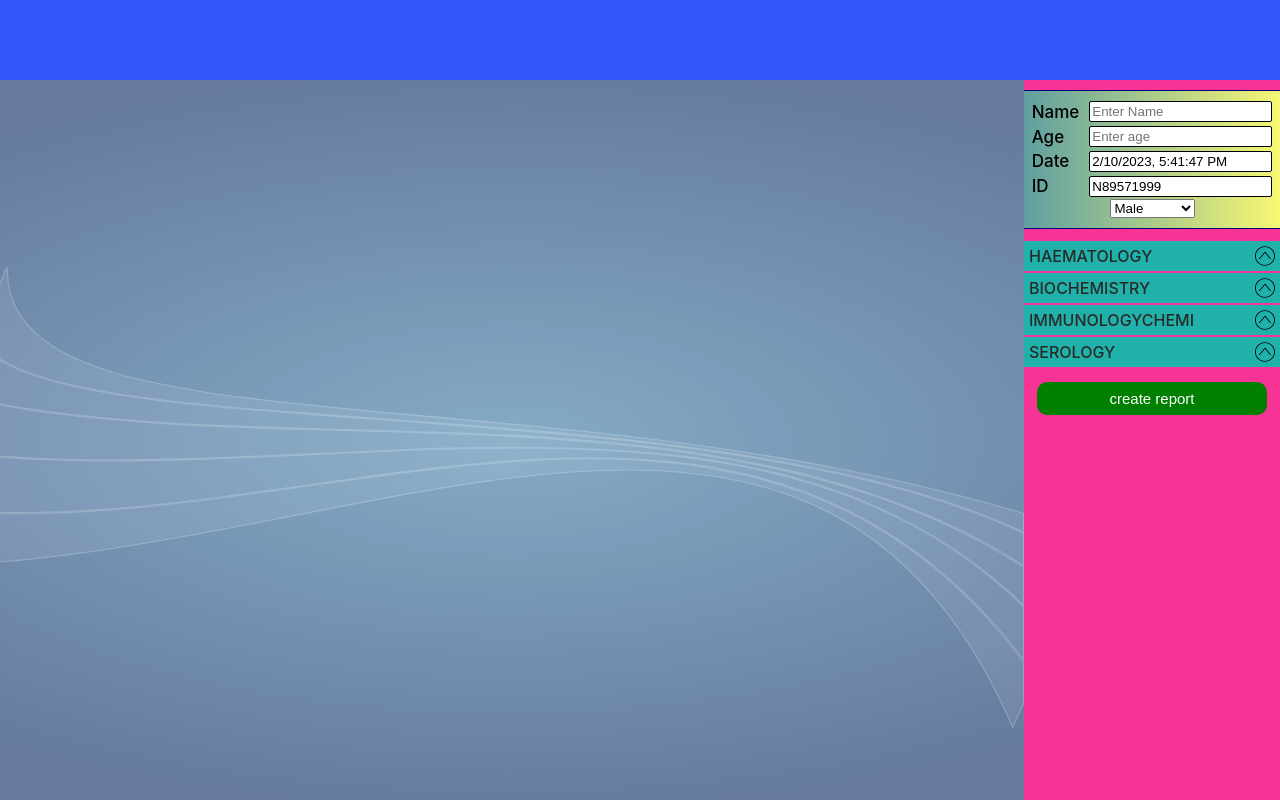
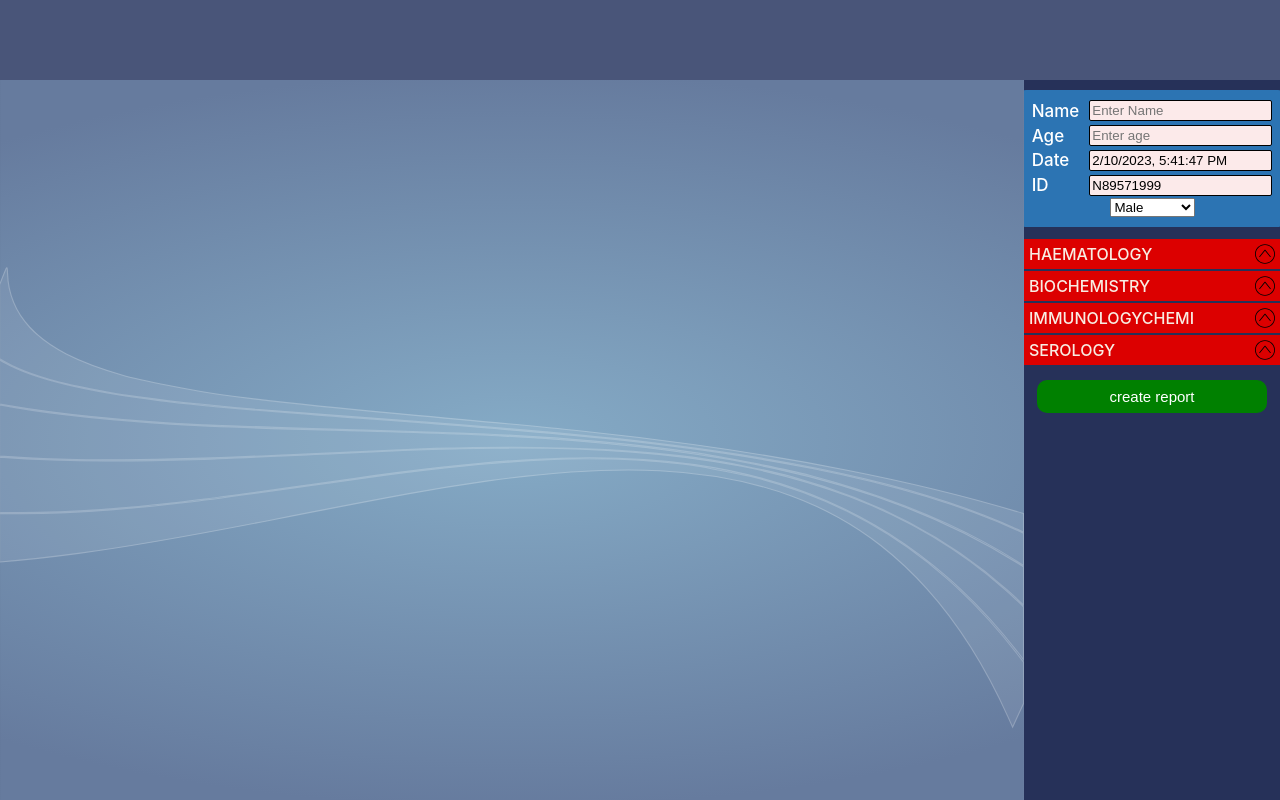
Before and after one commit to nadeemhh/projects_all, a website: page client/client/index.html in a window 1280 px wide. Both pictures are taken after a click on the element "Add Patient". Drawn offline with Linux system fonts and the light colour scheme.

Commit message:
initial commit

```diff
--- a/client/client/form.css
+++ b/client/client/form.css
@@ -1,11 +1,10 @@
-.form{padding: 10px;display: flex;flex-direction: column;align-items: center;display: none;  background-image: linear-gradient(to right, rgb(94, 158, 161) , rgb(248, 248, 115));
-    margin-top: 10px;border: 1px groove rgb(2, 4, 122);}
+.form{padding: 10px;display: flex;flex-direction: column;align-items: center;display: none;background-color: #2C74B3;margin-top: 10px;border-radius: 4px;}
 .input-label-container{display: flex; justify-content: center;}
 
 .label-container{display: flex;flex-direction: column;justify-content: space-evenly;margin-right: 5px;gap: 4px;font-weight: 500;}
 .input-container{display: flex;flex-direction: column;justify-content: space-evenly;margin-left: 5px;gap: 4px;}
-.label{font-size: 17px;color: rgb(0, 0, 0);}
-.forminput{padding: 2px;border-radius: 2px;border: 1px solid rgb(0, 0, 0);}
+.label{font-size: 17px;color: #ffffff;}
+.forminput{padding: 2px;border-radius: 2px;border: 1px solid rgb(0, 0, 0);background-color: #fceaea;}
 
-.add-patient-container{display: flex;gap: 10px;background-color:rgb(241, 241, 56);padding: 5px;border-radius: 20px;margin-top: 10px;font-weight: 500;cursor: pointer;}
+.add-patient-container{display: flex;gap: 10px;background-color:#FBC252;padding: 5px;border-radius: 20px;margin-top: 10px;font-weight: 500;cursor: pointer;}
 .add-patient-container:active{transform: scale(0.97);}
--- a/client/client/index.css
+++ b/client/client/index.css
@@ -56,7 +56,7 @@ body {
 
 
 
-      .Navbar-container{height: 10vh;width: 100%;background-color: rgba(47, 84, 248, 0.979);position: sticky;top: 0; }
+      .Navbar-container{height: 10vh;width: 100%;background-color: #495579;position: sticky;top: 0; }
 
        .others-container{display: flex;justify-content: space-between;}
 
@@ -67,7 +67,7 @@ body {
        .reporttemplate{ box-shadow: 0 4px 8px 0 rgba(0, 0, 0, 3), 0 6px 20px 0 rgba(0, 0, 0, 3);}
 
        .sidebar{height: 90vh;width: 10vw;background-color: rgba(0, 0, 0, 0.979);position: fixed;z-index: 0;}
-       .sidebar2{height: 90vh;width: 20vw;background-color: rgba(248, 47, 148, 0.979);display: flex;flex-direction: column; align-items: center;overflow-y: scroll;}
+       .sidebar2{height: 90vh;width: 20vw;background-color: #263159;display: flex;flex-direction: column; align-items: center;overflow-y: scroll;}
 
 
        .Patientreportcount{height: 40px;width: 100%;  background-image: linear-gradient(to right, rgb(250, 93, 93) , rgb(243, 133, 133));margin-bottom: 15px;position: sticky;top: 0;box-shadow: 0px 5px #41404054;display: flex;align-items: center;z-index: 5;}
--- a/client/client/index.js
+++ b/client/client/index.js
@@ -741,7 +741,7 @@ for(let i = 0; i <departments.length; i++) {
   div.insertAdjacentHTML("beforeend", html);
 
 let testToPrint=availableTest.departments[departments[i]];
-console.log(testToPrint)
+
 
 let Partof=[];
 
--- a/client/client/patienttest.css
+++ b/client/client/patienttest.css
@@ -1,7 +1,7 @@
 .available-department-container{width: 100%;margin-top: 10px;}
 .available-department{width: 100%;position: relative;}
 
-.department-name{background-color: lightseagreen;width: 100%;display: flex; align-items: center;justify-content: space-between; height: 30px;color: #292929;font-weight: 500;margin-top: 2px;}
+.department-name{background-color: #DC0000;width: 100%;display: flex; align-items: center;justify-content: space-between; height: 30px;color: #F8EDE3;font-weight: 500;margin-top: 2px;}
 
 
 .department-name>p{margin-left: 5px;}
@@ -10,4 +10,4 @@
 
 .hidden66{ width: 100%;display: none;flex-direction: column; align-items: flex-start;justify-content: center; height: 30px;position: absolute;}
 
-.available-tests{background-color: brown;width: 100%;overflow-y: scroll;display: none;padding: 5px;}
+.available-tests{background-color: #850000;width: 100%;overflow-y: scroll;display: none;padding: 5px;}
```
Also changed, not shown: client/client/Shiny Overlay.svg (added).
